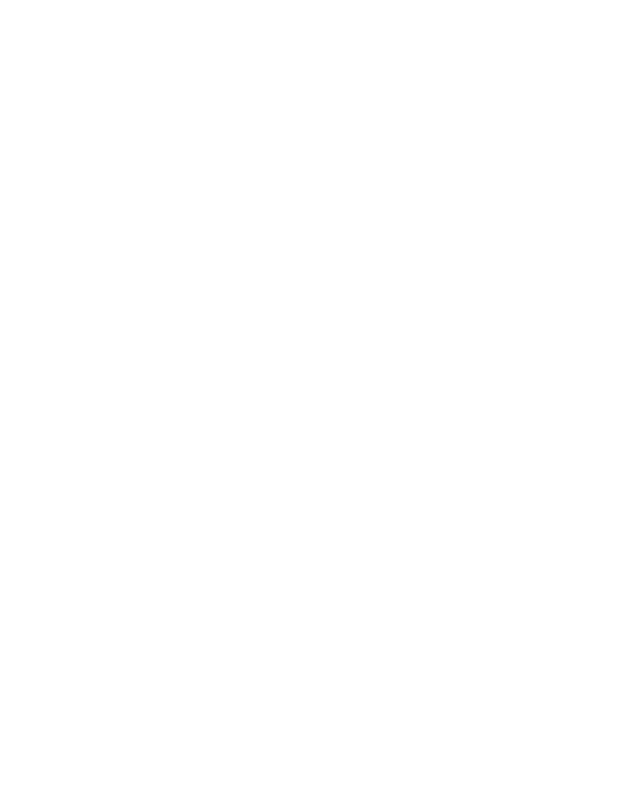
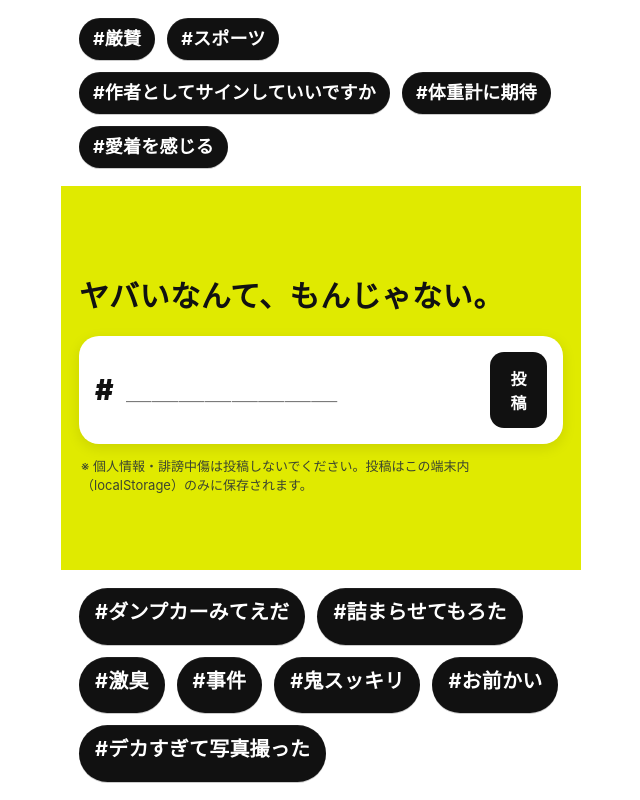
Before and after one commit to fubuchan/yabai, a plain HTML site: page index.html in a window 1280 px wide. Shown: the whole page, without its empty margins (319-959 px from the left). Drawn offline with Linux system fonts and the light colour scheme.

Commit message:
Update index.html

```diff
--- a/index.html
+++ b/index.html
@@ -32,4 +32,140 @@
     background:var(--chip-bg); color:var(--chip-fg);
     font-weight:700; font-size:18px; line-height:1;
     padding:12px 14px; border-radius:999px;
-    box-shadow:0 1px 0 rgba(0,0,0,.2), inset 0 1px 0 rgba(255,255,255,.06)
+    box-shadow:0 1px 0 rgba(0,0,0,.2), inset 0 1px 0 rgba(255,255,255,.06);
+    letter-spacing:.01em;
+  }
+  /* bottom chips even bigger */
+  .footerCloud .chip{font-size:20px; padding:14px 16px}
+
+  /* middle band — bigger & taller */
+  .band{
+    background:var(--accent);
+    padding:28px 18px 18px;
+    flex:0 0 48svh;               /* ← 黄色い範囲を拡大（画面の約半分） */
+    display:flex; flex-direction:column; justify-content:center;
+  }
+  .headline{
+    font-weight:900;
+    font-size:clamp(22px,6vw,30px);
+    letter-spacing:.02em;
+    margin:0 0 20px;
+  }
+
+  /* larger input row */
+  .inputRow{
+    display:flex; align-items:center; gap:10px;
+    background:#fff; border-radius:20px;
+    padding:16px 16px; box-shadow:0 4px 14px rgba(0,0,0,.10);
+  }
+  .hash{font-weight:900; font-size:28px}
+  input[type="text"]{
+    border:none; outline:none; width:100%;
+    font-size:26px; letter-spacing:.02em;
+  }
+  .btn{
+    appearance:none; border:none; border-radius:14px;
+    padding:14px 16px; font-weight:800; font-size:16px;
+    background:#111; color:#fff;
+  }
+  .hint{margin:12px 2px 0; font-size:13px; color:#1f2937; opacity:.85}
+
+  /* snackbar */
+  .snack{position:fixed; inset:auto 0 18px 0; display:flex; justify-content:center; pointer-events:none}
+  .snack>div{background:#111; color:#fff; padding:12px 16px; border-radius:999px; font-size:15px; opacity:0; transform:translateY(8px); transition:.25s}
+  .snack.show>div{opacity:1; transform:translateY(0)}
+</style>
+</head>
+<body>
+  <main class="frame" role="main">
+    <section class="cloud" id="topCloud" aria-live="polite"></section>
+
+    <section class="band" role="region" aria-label="投稿">
+      <h1 class="headline">ヤバいなんて、もんじゃない。</h1>
+
+      <form id="yabaForm" class="inputRow" autocomplete="off">
+        <span class="hash">#</span>
+        <input id="yabaInput" type="text" inputmode="text" maxlength="24" placeholder="＿＿＿＿＿＿＿＿" aria-label="ヤバ語を入力" />
+        <button class="btn" type="submit">投稿</button>
+      </form>
+      <p class="hint">※ 個人情報・誹謗中傷は投稿しないでください。投稿はこの端末内（localStorage）のみに保存されます。</p>
+    </section>
+
+    <section class="footerCloud" id="bottomCloud" aria-live="polite"></section>
+  </main>
+
+  <div class="snack" id="snack" aria-hidden="true"><div>追加しました</div></div>
+
+<script>
+(() => {
+  const STORAGE_KEY = "yabaTags_v1";
+  const seedTop = ["#厳賛","#スポーツ","#作者としてサインしていいですか","#体重計に期待","#愛着を感じる"];
+  const seedBottom = ["#ダンプカーみてえだ","#詰まらせてもろた","#激臭","#事件","#鬼スッキリ","#お前かい","#デカすぎて写真撮った"];
+
+  const load = () => {
+    try{
+      const saved = JSON.parse(localStorage.getItem(STORAGE_KEY) || "{}");
+      return {
+        top: Array.isArray(saved.top) ? saved.top : seedTop,
+        bottom: Array.isArray(saved.bottom) ? saved.bottom : seedBottom
+      };
+    }catch{ return { top: seedTop, bottom: seedBottom }; }
+  };
+  const state = load();
+
+  const topCloud = document.getElementById("topCloud");
+  const bottomCloud = document.getElementById("bottomCloud");
+
+  const chip = (text)=>{
+    const span=document.createElement("span");
+    span.className="chip";
+    span.textContent = text.startsWith("#") ? text : `#${text}`;
+    return span;
+  };
+
+  const render = ()=>{
+    const ft = document.createDocumentFragment();
+    state.top.slice(0,24).forEach(t=>ft.appendChild(chip(t)));
+    topCloud.innerHTML=""; topCloud.appendChild(ft);
+
+    const fb = document.createDocumentFragment();
+    state.bottom.slice(0,60).forEach(t=>fb.appendChild(chip(t)));
+    bottomCloud.innerHTML=""; bottomCloud.appendChild(fb);
+  };
+
+  const save = ()=>localStorage.setItem(STORAGE_KEY, JSON.stringify(state));
+
+  const normalize = (s)=>{
+    s=(s||"").trim().replace(/^#+/,"").replace(/\s+/g,"");
+    const banned=[/https?:\/\//i,/@/];
+    if(banned.some(rx=>rx.test(s))) return "";
+    return s.slice(0,24);
+  };
+
+  const form = document.getElementById("yabaForm");
+  const input = document.getElementById("yabaInput");
+
+  form.addEventListener("submit",(e)=>{
+    e.preventDefault();
+    const v = normalize(input.value);
+    if(!v){ ping("入力してください"); return; }
+    const tag = `#${v}`;
+    state.top = [tag, ...state.top.filter(t=>t!==tag)];
+    state.bottom = [tag, ...state.bottom.filter(t=>t!==tag)];
+    save(); render(); input.value=""; ping("追加しました");
+  });
+
+  const snack = document.getElementById("snack");
+  let timer=null;
+  function ping(msg){
+    snack.firstElementChild.textContent=msg;
+    snack.classList.add("show");
+    clearTimeout(timer);
+    timer=setTimeout(()=>snack.classList.remove("show"),1500);
+  }
+
+  render();
+})();
+</script>
+</body>
+</html>
```
